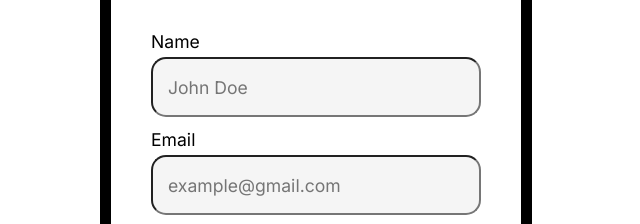
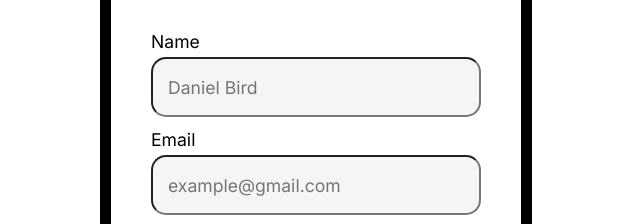
Before and after one commit to danielbirdjr/training_app, a plain HTML site: page sign_up.html in a window 1280 px wide. Shown: the part 269-493 px from the top of the page, 0-640 px from the left. Drawn offline with Linux system fonts and the light colour scheme.

Commit message:
Put my name instead of John Doe

```diff
--- a/sign_up.html
+++ b/sign_up.html
@@ -17,7 +17,7 @@
             </div>
             <div class="input_container">
                 <label for="name">Name</label>
-                <input type="text" id="name" placeholder="John Doe">
+                <input type="text" id="name" placeholder="Daniel Bird">
                 <label for="email">Email</label>
                 <input type="email" id="email" placeholder="example@gmail.com">
                 <label for="password">Password</label>
```
